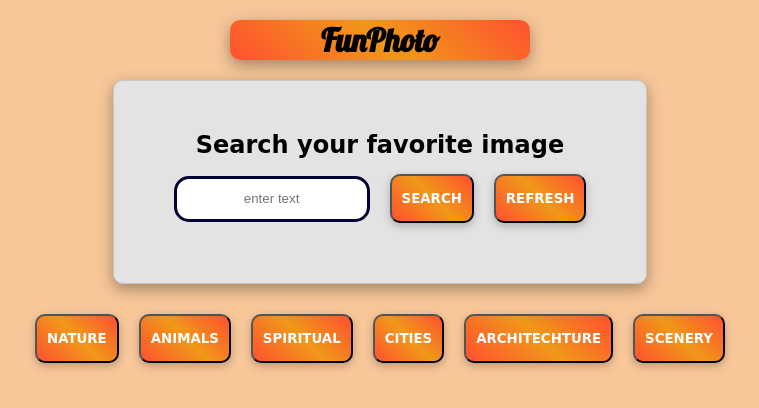
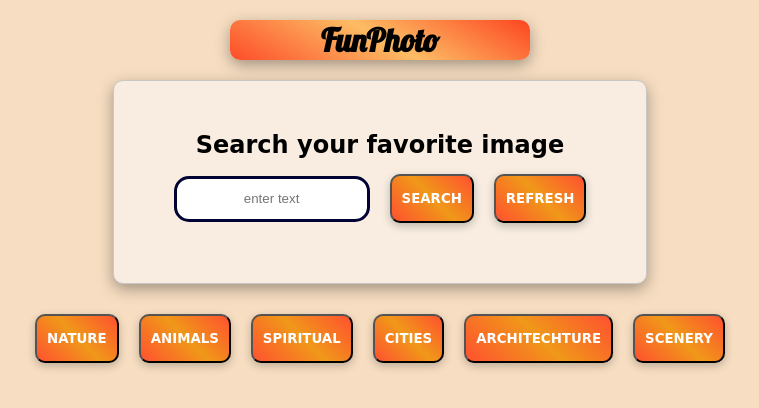
Before and after one commit to tarunkumarkushwaha/image-generator, a plain HTML site: page index.html in a window 1280 px wide. Shown: the whole page, without its empty margins (260-1019 px from the left). Drawn offline with Linux system fonts and the light colour scheme.

Commit message:
color change

```diff
--- a/script.js
+++ b/script.js
@@ -39,7 +39,6 @@ const clickhandler = (e) => {
 }
 
 const imageviewer = (e) => {
-  console.log("image clicked", e.target)
   target = e.target
   e.target.setAttribute("class", "enlarge")
   cross.removeAttribute("class", "invisible")
--- a/style.css
+++ b/style.css
@@ -2,7 +2,7 @@ html,
 body {
   height: 100%;
   width: 100%;
-  background-color: #f7c79a;
+  background-color: #f7dec2;
 }
 
 * {
@@ -16,7 +16,7 @@ h1 {
   text-align: center;
   font-family: 'Lobster', cursive;
   width: 300px;
-  background-image: linear-gradient(45deg, #FF512F 0%, #F09819 51%, #FF512F 100%);
+  background-image: linear-gradient(30deg, #fd4c29 0%, #fcbc64 51%, #fd4520 100%);
 }
 
 h2 {
@@ -78,7 +78,7 @@ button:hover{
 }
 
 .box {
-  background-color: #e4e2e2;
+  background-color: #f8ede0;
   border: 1px solid #c7c7c7;
   border-radius: 10px;
   box-shadow: rgba(0, 0, 0, 0.35) 0px 5px 15px;
@@ -164,6 +164,7 @@ button:hover{
     position: fixed;
     top: 20%;
     border: 2px solid black;
+    border-radius: 10px;
     height: 40%;
     width: 95%;
   }
```
